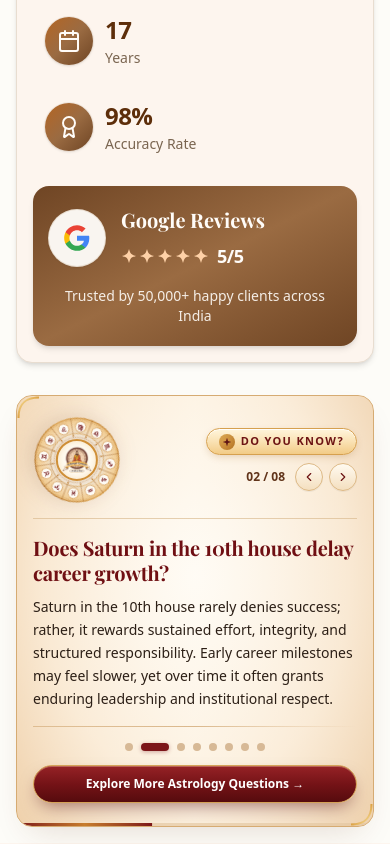
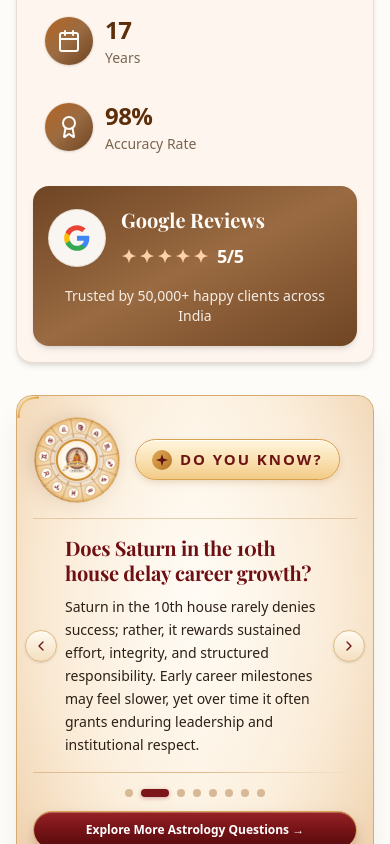
Before and after one commit to astroacharyaganesh/career-page, a React (Vite) app: page / in a window 390 px wide. Shown: the part 1156-2000 px from the top of the page. Built offline with nearby package versions, Linux system fonts and the light colour scheme; a web font is replaced by a local one.

Commit message:
refactor(home): update AstrologyQnaSection mobile header
Simplify the mobile header layout by removing the controls and adjusting the "Do You Know?" pill for improved visual hierarchy and spacing.

```diff
--- a/src/components/home/AstrologyQnaSection.tsx
+++ b/src/components/home/AstrologyQnaSection.tsx
@@ -284,42 +284,20 @@ export const AstrologyQnaSection: React.FC<AstrologyQnaSectionProps> = ({ onOpen
 
           {/* MAIN CONTENT COLUMN */}
           <div className="relative z-10 w-full px-4 py-5 sm:px-7 sm:py-7 md:pl-[232px] md:pr-[185px] lg:pl-[272px] lg:pr-[215px]">
-            {/* MOBILE HEADER ROW: Rolling Chakra Emblem w/ Center Logo + Stacked Pill & Controls (Zero Text Overlap) */}
-            <div className="flex md:hidden items-center justify-between gap-3 pb-3.5 border-b border-[#d9b88c]/65">
+            {/* MOBILE HEADER ROW: Circular Rolling Chakra + Enlarged DO YOU KNOW? Pill (No number display) */}
+            <div className="flex md:hidden items-center gap-3.5 pb-3.5 border-b border-[#d9b88c]/65">
               <VedicChakraEmblem className="h-22 w-22 sm:h-24 sm:w-24" compact />
 
-              <div className="flex flex-col items-end gap-2 min-w-0">
-                <div className="inline-flex items-center gap-1.5 rounded-full border border-[#d6a04f] bg-gradient-to-b from-[#fff5dc] via-[#fae2b4] to-[#f2cb86] px-3 py-1 shadow-[0_3px_10px_-3px_rgba(148,86,17,0.32),inset_0_1px_0_rgba(255,255,255,0.85)]">
-                  <span className="inline-flex h-4 w-4 items-center justify-center rounded-full bg-gradient-to-br from-[#e7b25a] to-[#b57322] text-[#5e1414] shadow-inner">
-                    <svg viewBox="0 0 24 24" className="h-2.5 w-2.5" fill="currentColor" aria-hidden="true">
+              <div className="flex-1 min-w-0 flex items-center">
+                <div className="inline-flex items-center gap-2 rounded-full border border-[#d6a04f] bg-gradient-to-b from-[#fff5dc] via-[#fae2b4] to-[#f2cb86] px-4 py-2 shadow-[0_3px_10px_-3px_rgba(148,86,17,0.32),inset_0_1px_0_rgba(255,255,255,0.85)]">
+                  <span className="inline-flex h-5 w-5 items-center justify-center rounded-full bg-gradient-to-br from-[#e7b25a] to-[#b57322] text-[#5e1414] shadow-inner shrink-0">
+                    <svg viewBox="0 0 24 24" className="h-3.5 w-3.5" fill="currentColor" aria-hidden="true">
                       <path d="M12 1.5L14.4 9.6L22.5 12L14.4 14.4L12 22.5L9.6 14.4L1.5 12L9.6 9.6L12 1.5Z" />
                     </svg>
                   </span>
-                  <span className="text-[11px] font-extrabold uppercase tracking-[0.12em] text-[#6d1414] whitespace-nowrap">
+                  <span className="text-[15px] sm:text-base font-extrabold uppercase tracking-[0.13em] text-[#6d1414] whitespace-nowrap">
                     DO YOU KNOW?
                   </span>
-                </div>
-
-                <div className="flex items-center gap-1.5">
-                  <span className="mr-1 text-xs font-semibold tabular-nums text-[#61341a]">
-                    {String(activeIndex + 1).padStart(2, '0')} / {String(totalItems).padStart(2, '0')}
-                  </span>
-                  <button
-                    type="button"
-                    onClick={handlePrev}
-                    aria-label="Previous astrology question"
-                    className="inline-flex h-7 w-7 items-center justify-center rounded-full border border-[#ddb986] bg-gradient-to-b from-[#fffaf0] to-[#f4dfbf] text-[#6d1414] shadow-2xs hover:from-[#fff4dc] hover:to-[#eccb99] transition-all cursor-pointer"
-                  >
-                    <ChevronLeft className="w-3.5 h-3.5" />
-                  </button>
-                  <button
-                    type="button"
-                    onClick={handleNext}
-                    aria-label="Next astrology question"
-                    className="inline-flex h-7 w-7 items-center justify-center rounded-full border border-[#ddb986] bg-gradient-to-b from-[#fffaf0] to-[#f4dfbf] text-[#6d1414] shadow-2xs hover:from-[#fff4dc] hover:to-[#eccb99] transition-all cursor-pointer"
-                  >
-                    <ChevronRight className="w-3.5 h-3.5" />
-                  </button>
                 </div>
               </div>
             </div>
@@ -369,8 +347,27 @@ export const AstrologyQnaSection: React.FC<AstrologyQnaSectionProps> = ({ onOpen
               </div>
             </div>
 
-            {/* Animated Question & Answer (Clean Parchment Canvas, Zero Overlapping Art on Mobile) */}
-            <div key={currentItem.id} className="qna-fade-slide mt-4 sm:mt-5 space-y-2.5">
+            {/* Question & Answer Block with Mobile Left/Right Side Navigation Arrows */}
+            <div className="relative mt-4 sm:mt-5">
+              <button
+                type="button"
+                onClick={handlePrev}
+                aria-label="Previous astrology question"
+                className="md:hidden absolute -left-2 top-1/2 -translate-y-1/2 z-20 inline-flex h-8 w-8 items-center justify-center rounded-full border border-[#ddb986] bg-gradient-to-b from-[#fffaf0] to-[#f4dfbf] text-[#6d1414] shadow-sm hover:from-[#fff4dc] hover:to-[#eccb99] transition-all cursor-pointer focus-visible:outline-2 focus-visible:outline-offset-2 focus-visible:outline-[#6d1414]"
+              >
+                <ChevronLeft className="w-4 h-4" />
+              </button>
+
+              <button
+                type="button"
+                onClick={handleNext}
+                aria-label="Next astrology question"
+                className="md:hidden absolute -right-2 top-1/2 -translate-y-1/2 z-20 inline-flex h-8 w-8 items-center justify-center rounded-full border border-[#ddb986] bg-gradient-to-b from-[#fffaf0] to-[#f4dfbf] text-[#6d1414] shadow-sm hover:from-[#fff4dc] hover:to-[#eccb99] transition-all cursor-pointer focus-visible:outline-2 focus-visible:outline-offset-2 focus-visible:outline-[#6d1414]"
+              >
+                <ChevronRight className="w-4 h-4" />
+              </button>
+
+              <div key={currentItem.id} className="qna-fade-slide px-8 sm:px-9 md:px-0 space-y-2.5">
                 <h2 className="font-serif-display text-[1.25rem] sm:text-[1.75rem] font-bold text-[#6f0f13] leading-[1.25] tracking-[-0.01em]">
                   {currentItem.question}
                 </h2>
@@ -378,6 +375,7 @@ export const AstrologyQnaSection: React.FC<AstrologyQnaSectionProps> = ({ onOpen
                 <p className="text-[14px] sm:text-[15.5px] text-[#2c1f16] leading-[1.65] font-normal">
                   {currentItem.answer}
                 </p>
+              </div>
             </div>
 
             {/* Subtle Horizontal Tan Divider */}
```
Lines whose indentation alone changed are shown as unchanged.
